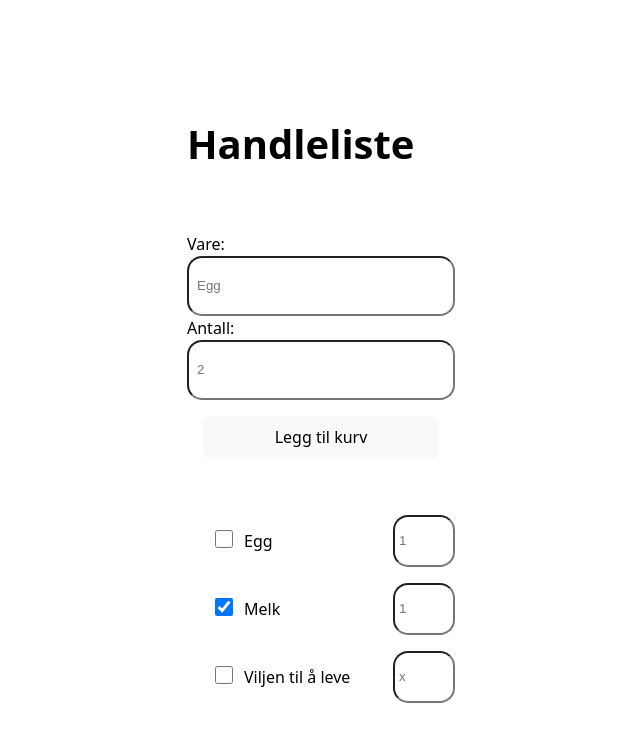
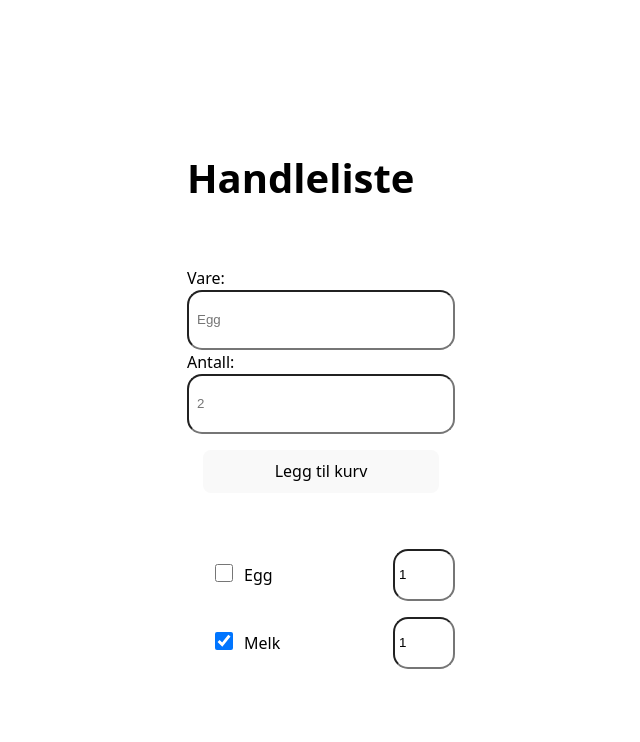
Before and after one commit to Partan421/UIN26_Arbeidskrav_2_Yacob, a React (Vite) app in the folder HandleListe/: page / in a window 1280 px wide. Shown: the top 742 px of the page, without its empty margins (319-959 px from the left). Built offline with nearby package versions, Linux system fonts and the light colour scheme.

Commit message:
Gjorde koden mer dynamisk og la til egenskapen at vare blir lagt øverst i listen

```diff
--- a/HandleListe/src/App.jsx
+++ b/HandleListe/src/App.jsx
@@ -12,12 +12,39 @@ function App() {
     antall:'',
   })
 
+  const [liste, setListe] =useState([
+    {
+      id: crypto.randomUUID(),
+      vare: "Egg",
+      antall: 1,
+    },
+    {
+      id: crypto.randomUUID(),
+      vare: "Melk",
+      antall: 1,
+      krysset: true,
+
+    }
+  ])
+
   const handleChange = (e)=>{
     leggTilVare({...kurv,[e.target.name]: e.target.value})
   }
 
     const handleSubmit = (e)=>{
       e.preventDefault()
+
+      const nyVare = {
+        id: crypto.randomUUID(),
+        vare: kurv.vare,
+        antall: kurv.antall
+      }
+
+      setListe((prev) => [nyVare, ...prev])
+
+      leggTilVare({ vare: '', antall: ''})
+
+
       console.log(kurv)
   }
 
@@ -39,39 +66,24 @@ function App() {
           <button>Legg til kurv</button>
         </form>
         <ul>
-          <li className="item">
+          {liste.map((item) =>
+          <li key={item.id} className="item">
             <div className="item-left">
-            <label>
-              <input className="item-checkbox" type="checkbox" />
-            </label>
-            Egg
+              <label>
+                <input className="item-checkbox" type="checkbox" defaultChecked={item.krysset}/>
+              </label>
+              {item.vare}
             </div>
             <label>
-              <input className="item-quantity" placeholder="1" type="number" min="1" />
+              <input
+              className="item-quantity"
+              type="number"
+              min="1"
+              defaultValue={item.antall}
+              />
             </label>
           </li>
-          <li className="item">
-            <div className="item-left">
-            <label>
-              <input className="item-checkbox" type="checkbox"  defaultChecked/>
-            </label>
-            Melk
-            </div>
-            <label>
-              <input className="item-quantity" placeholder="1" type="number" min="1" />
-            </label>
-          </li>
-          <li className="item">
-            <div className="item-left">
-            <label>
-              <input className="item-checkbox" type="checkbox" />
-            </label>
-            Viljen til å leve
-            </div>
-            <label>
-              <input className="item-quantity" placeholder="x" type="number" min="1" />
-            </label>
-          </li>
+          )}
         </ul>
       </section>
     </main>
```
